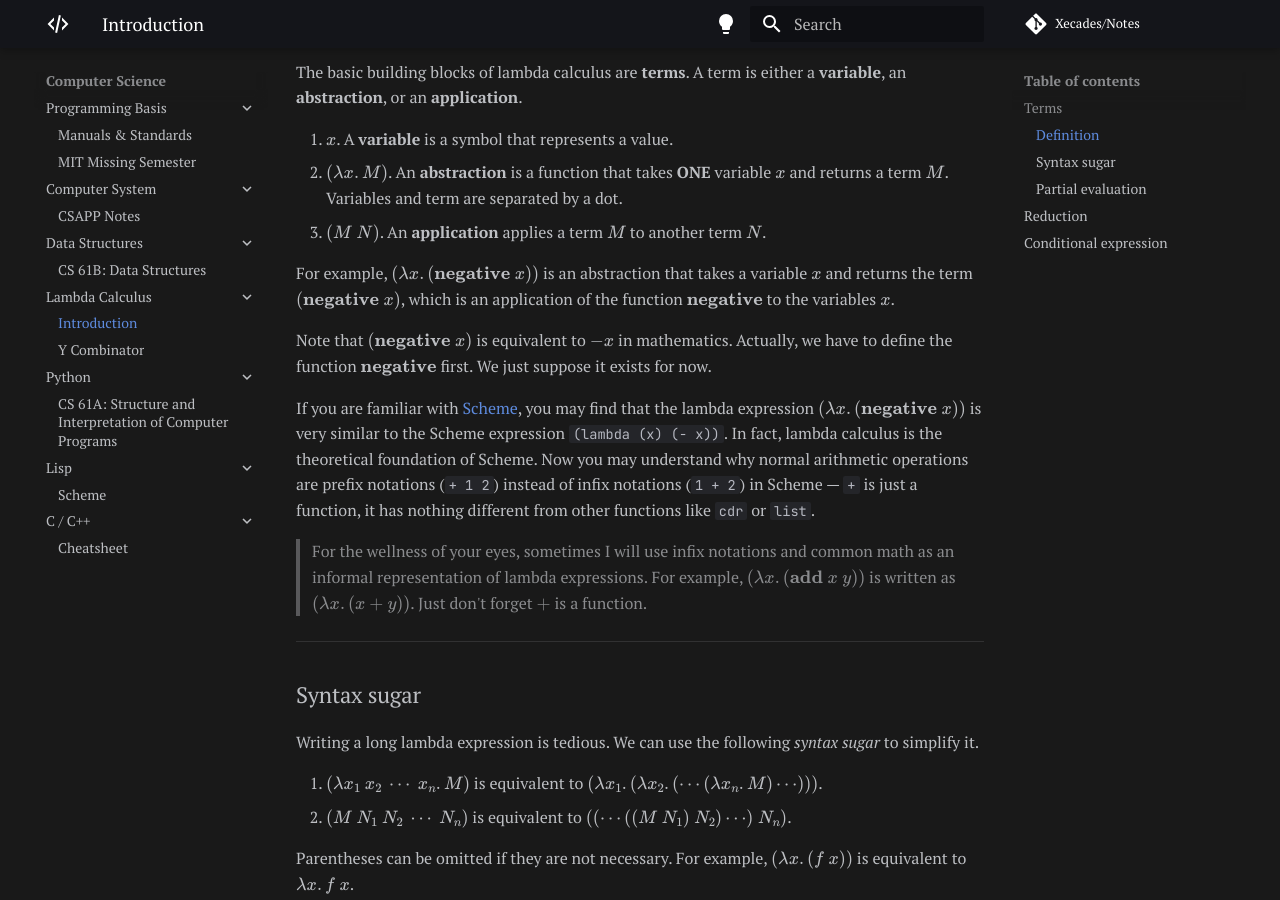
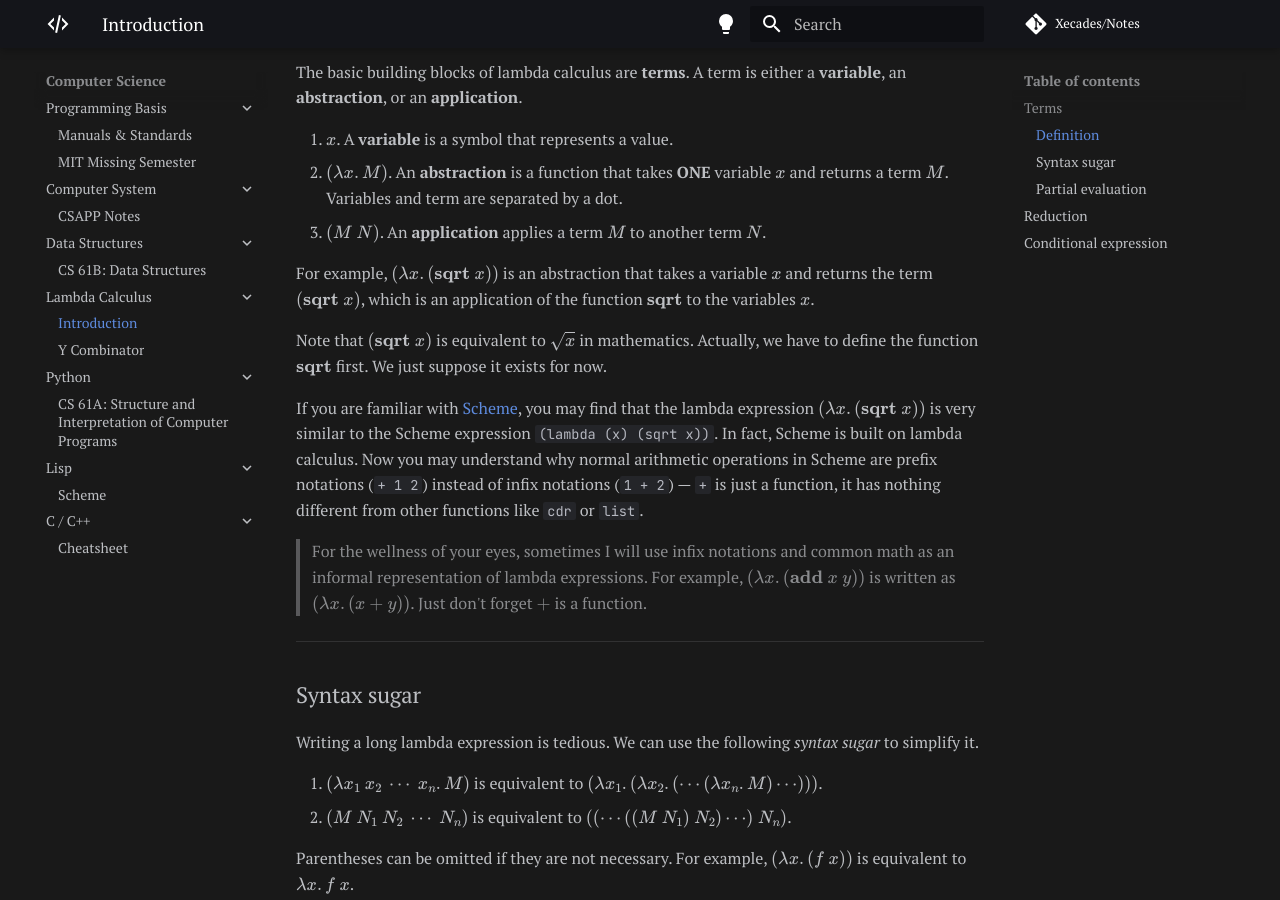
Before and after one commit to Xecades/Notes, an MkDocs documentation site: the page built from docs/cs/lc/introduction.md, in a window 1280 px wide and 900 px high, scrolled down 508 px. Built offline with MkDocs 1.6.1 and Material for MkDocs 9.7.7, drawn with Linux system fonts in a browser that asks for light colours; comment, search, counter and statistics services are not loaded.

Commit message:
docs: change some expressions in lambda calculus and cs61a

```diff
--- a/docs/cs/lc/introduction.md
+++ b/docs/cs/lc/introduction.md
@@ -16,11 +16,11 @@ The basic building blocks of lambda calculus are **terms**. A term is either a *
 2. $(\lambda x.M)$. An **abstraction** is a function that takes **ONE** variable $x$ and returns a term $M$. Variables and term are separated by a dot.
 3. $(M\ N)$. An **application** applies a term $M$ to another term $N$.
 
-For example, $(\lambda x.(\mathbf{negative}\ x))$ is an abstraction that takes a variable $x$ and returns the term $(\mathbf{negative}\ x)$, which is an application of the function $\mathbf{negative}$ to the variables $x$.
+For example, $(\lambda x.(\mathbf{sqrt}\ x))$ is an abstraction that takes a variable $x$ and returns the term $(\mathbf{sqrt}\ x)$, which is an application of the function $\mathbf{sqrt}$ to the variables $x$.
 
-Note that $(\mathbf{negative}\ x)$ is equivalent to $-x$ in mathematics. Actually, we have to define the function $\mathbf{negative}$ first. We just suppose it exists for now.
+Note that $(\mathbf{sqrt}\ x)$ is equivalent to $\sqrt{x}$ in mathematics. Actually, we have to define the function $\mathbf{sqrt}$ first. We just suppose it exists for now.
 
-If you are familiar with [Scheme](../lisp/scheme.md), you may find that the lambda expression $(\lambda x.(\mathbf{negative}\ x))$ is very similar to the Scheme expression `(lambda (x) (- x))`. In fact, lambda calculus is the theoretical foundation of Scheme. Now you may understand why normal arithmetic operations are prefix notations (`+ 1 2`) instead of infix notations (`1 + 2`) in Scheme — `+` is just a function, it has nothing different from other functions like `cdr` or `list`.
+If you are familiar with [Scheme](../lisp/scheme.md), you may find that the lambda expression $(\lambda x.(\mathbf{sqrt}\ x))$ is very similar to the Scheme expression `(lambda (x) (sqrt x))`. In fact, Scheme is built on lambda calculus. Now you may understand why normal arithmetic operations in Scheme are prefix notations (`+ 1 2`) instead of infix notations (`1 + 2`) — `+` is just a function, it has nothing different from other functions like `cdr` or `list`.
 
 > For the wellness of your eyes, sometimes I will use infix notations and common math as an informal representation of lambda expressions. For example, $(\lambda x.(\mathbf{add}\ x\ y))$ is written as $(\lambda x.(x + y))$. Just don't forget $+$ is a function.
 
```
Also changed, not shown: docs/cs/py/cs61a.md (+1 -1 lines).
